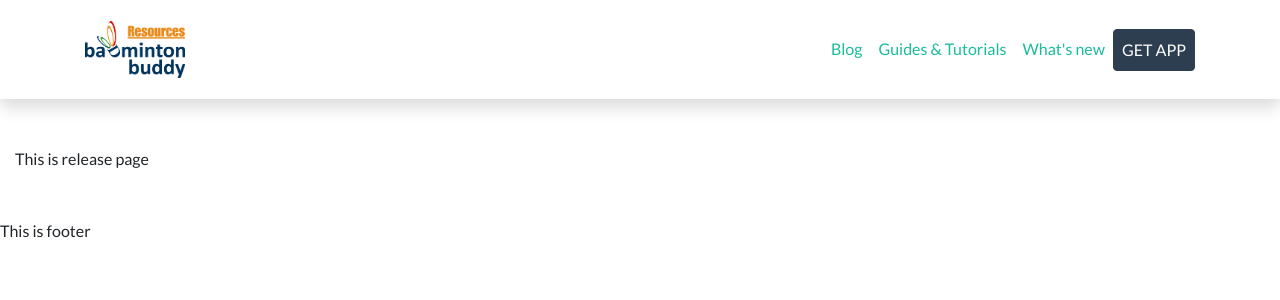
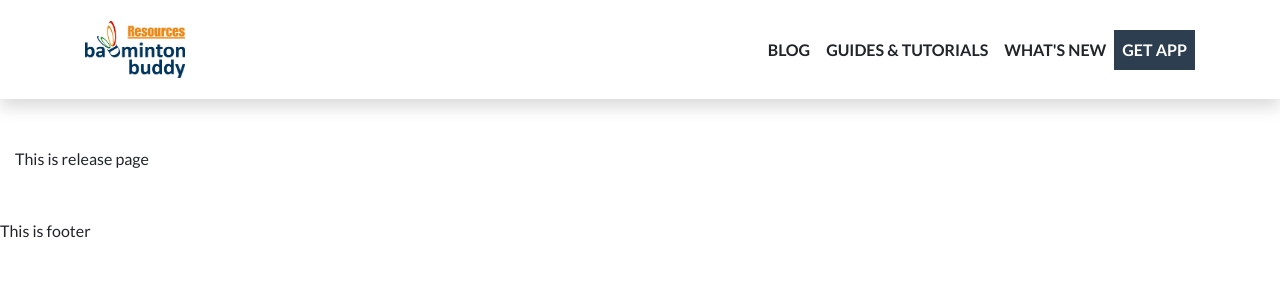
Before and after one commit to SampatDixit/sampatdixit.github.io, a Jekyll site: the page built from pages/releases.html, in a window 1280 px wide. Shown: the top 300 px of the page. Built offline with Jekyll 4.4.1, drawn with Linux system fonts in a browser that asks for light colours.

Commit message:
Adding favicon and change of navigation style

```diff
--- a/_includes/header.html
+++ b/_includes/header.html
@@ -1,4 +1,4 @@
-<nav class="navbar navbar-expand-lg bg-white shadow">
+<nav class="navbar navbar-light navbar-expand-lg bg-white shadow">
   <div class="container">
     <a class="navbar-brand" rel="author" href="{{ "/" | relative_url }}">
       <img src="/assets/img/blog_logo.png" width="100" alt="">
@@ -21,16 +21,16 @@
           {%- endif -%}
         {% endfor -%}
         <li class="nav-item">
-          <a class="nav-link" href="/blog">Blog</a>
+          <a class="nav-link font-weight-bolder text-body text-uppercase" href="/blog">BLOG</a>
         </li>
         <li class="nav-item">
-          <a class="nav-link" href="/drive">Guides & Tutorials</a>
+          <a class="nav-link font-weight-bolder text-body text-uppercase" href="/drive/guide">Guides & Tutorials</a>
         </li>
         <li class="nav-item">
-          <a class="nav-link" href="/whats-new">What's new</a>
+          <a class="nav-link font-weight-bolder text-body text-uppercase" href="/whats-new">What's new</a>
         </li>
         <li class="nav-item">
-          <a class="nav-link btn btn-primary" href="/whats-new">GET APP</a>
+          <a class="nav-link font-weight-bolder text-white bg-primary text-uppercase px-2" href="https://badmintonbuddy.com/apps">GET APP</a>
         </li>
       </ul>
     </div>
```
Also changed, not shown: favicon.ico (added).
